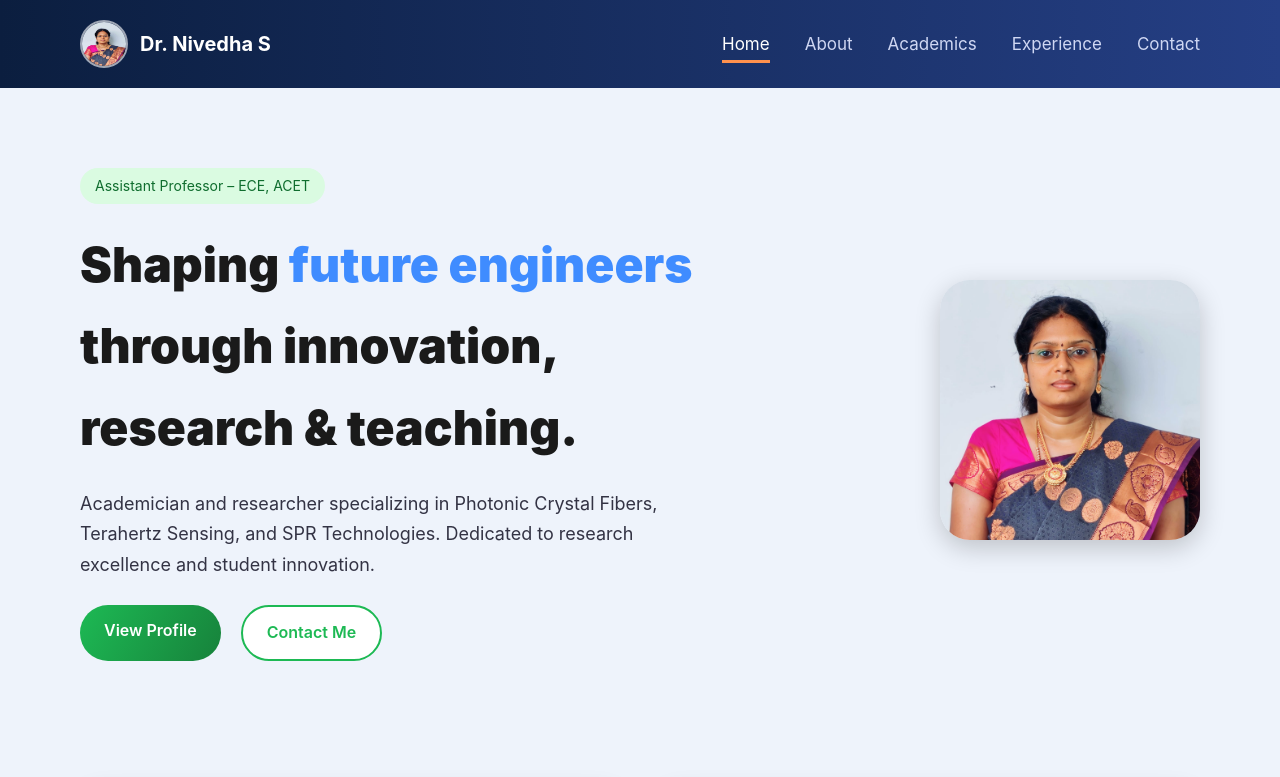
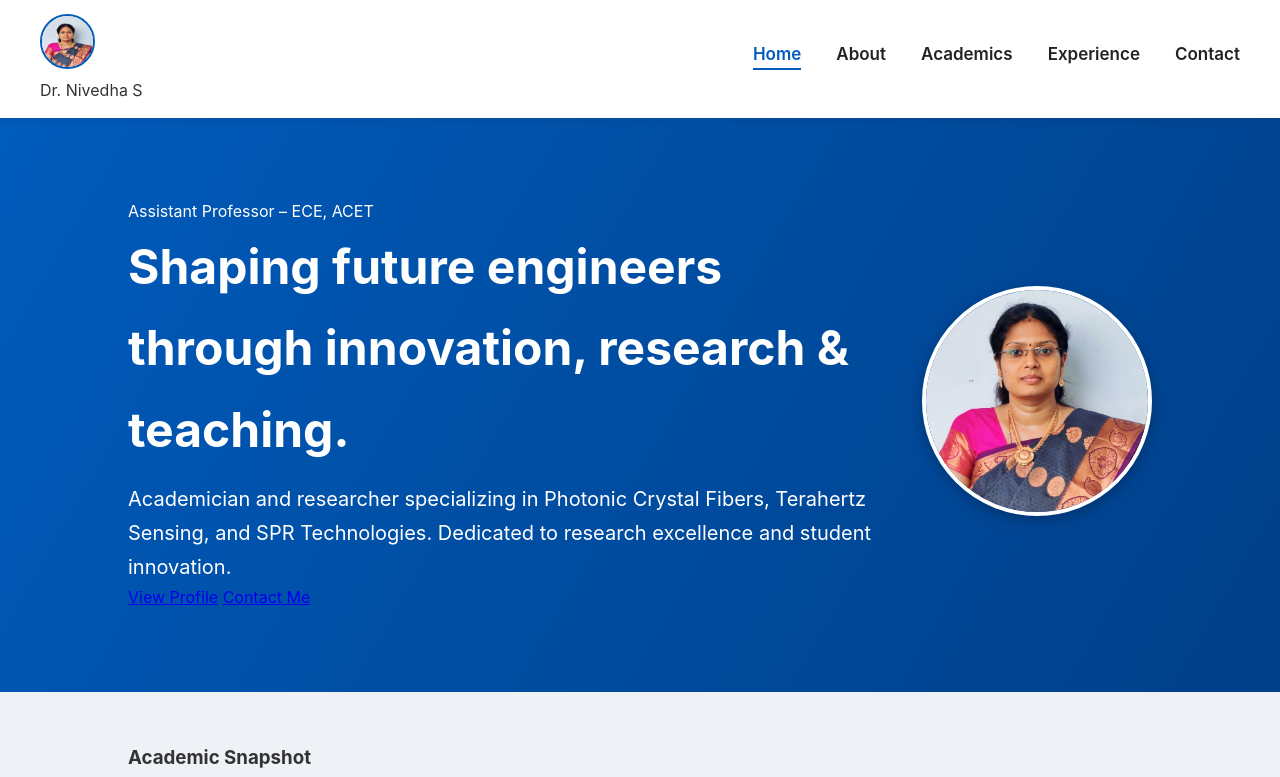
Before and after one commit to nivedha-ks/nivedha-portfolio, a plain HTML site: page index.html in a window 1280 px wide. Shown: the top 777 px of the page. Drawn offline with Linux system fonts and the light colour scheme.

Commit message:
Update style.css

```diff
--- a/style.css
+++ b/style.css
@@ -1,50 +1,39 @@
-/* ----------------------------------------------------------
-   GLOBAL STYLE
----------------------------------------------------------- */
+/* ---------------------------------------------------------
+   GLOBAL STYLE – Professional Academic Portfolio
+--------------------------------------------------------- */
 * {
     margin: 0;
     padding: 0;
     box-sizing: border-box;
-    font-family: "Inter", "Segoe UI", sans-serif;
+    font-family: "Inter", "Segoe UI", Arial, sans-serif;
 }
 
 body {
-    background: #eef3fb;
-    color: #1a1a1a;
+    background: #eef1f5;
+    color: #333;
     line-height: 1.7;
 }
 
-/* ----------------------------------------------------------
-   NAVIGATION BAR
----------------------------------------------------------- */
+/* ---------------------------------------------------------
+   NAVIGATION
+--------------------------------------------------------- */
 nav {
-    background: linear-gradient(90deg, #0b1e3f, #253f85);
-    padding: 20px 80px;
+    background: #ffffff;
+    padding: 14px 40px;
     display: flex;
     justify-content: space-between;
     align-items: center;
-    color: white;
+    box-shadow: 0 2px 8px rgba(0,0,0,0.08);
     position: sticky;
     top: 0;
-    z-index: 200;
-}
-
-nav .logo-area {
-    display: flex;
-    align-items: center;
+    z-index: 100;
 }
 
 nav img {
-    height: 48px;
-    width: 48px;
+    height: 55px;
+    width: 55px;
     border-radius: 50%;
-    margin-right: 12px;
-    border: 2px solid #ffffff99;
-}
-
-nav .name {
-    font-size: 20px;
-    font-weight: 700;
+    border: 2px solid #005bbb;
 }
 
 nav ul {
@@ -55,151 +44,137 @@ nav ul {
 
 nav ul li a {
     text-decoration: none;
-    color: #cfd7f3;
     font-size: 17px;
+    color: #222;
+    font-weight: 600;
     transition: 0.3s;
 }
 
 nav ul li a:hover,
 nav ul li a.active {
-    color: white;
-    padding-bottom: 6px;
-    border-bottom: 3px solid #ff914d;
+    color: #005bbb;
+    border-bottom: 2px solid #005bbb;
+    padding-bottom: 4px;
 }
 
-/* ----------------------------------------------------------
+/* ---------------------------------------------------------
    HERO SECTION
----------------------------------------------------------- */
+--------------------------------------------------------- */
 .hero {
-    padding: 80px;
     display: flex;
     justify-content: space-between;
     align-items: center;
+    padding: 80px 10%;
+    background: linear-gradient(120deg, #005bbb, #003f88);
+    color: white;
 }
 
-.hero-left {
-    width: 55%;
+.hero-left h1 {
+    font-size: 48px;
+    font-weight: 700;
 }
 
-.hero-left .badge {
-    background: #dafbe1;
-    color: #0f6d2e;
-    padding: 6px 15px;
-    width: fit-content;
-    border-radius: 20px;
-    font-size: 14px;
-    margin-bottom: 20px;
-}
-
-.hero h1 {
-    font-size: 48px;
-    font-weight: 900;
-}
-
-.hero h1 span {
-    color: #3f8cff;
-}
-
-.hero p {
-    margin-top: 20px;
-    font-size: 18px;
-    color: #334;
+.hero-left p {
+    margin-top: 12px;
+    font-size: 20px;
 }
 
 .hero-right img {
-    width: 260px;
-    height: 260px;
-    border-radius: 30px;
+    width: 230px;
+    height: 230px;
     object-fit: cover;
-    box-shadow: 0 8px 26px rgba(0,0,0,0.2);
+    border-radius: 50%;
+    border: 4px solid #ffffff;
+    box-shadow: 0 4px 14px rgba(0,0,0,0.25);
 }
 
-/* ----------------------------------------------------------
-   BUTTONS
----------------------------------------------------------- */
-.btn-row {
-    display: flex;
-    gap: 20px;
-    margin-top: 25px;
+/* ---------------------------------------------------------
+   PAGE HEADERS (About, Publications, Projects, Contact)
+--------------------------------------------------------- */
+header {
+    padding: 60px 10%;
+    text-align: center;
+    background: linear-gradient(120deg, #003f88, #005bbb);
+    color: white;
 }
 
-.btn {
-    padding: 12px 24px;
-    border-radius: 30px;
-    font-weight: 600;
-    text-decoration: none;
-    color: white;
-    background: linear-gradient(120deg, #1db954, #17823b);
+header h1 {
+    font-size: 42px;
+}
+
+/* ---------------------------------------------------------
+   CONTENT WRAPPER
+--------------------------------------------------------- */
+.container {
+    padding: 50px 10%;
+}
+
+.section {
+    background: #ffffff;
+    padding: 35px;
+    margin-bottom: 30px;
+    border-radius: 12px;
+    box-shadow: 0 4px 18px rgba(0,0,0,0.06);
     transition: 0.3s;
 }
 
-.btn-outline {
-    border: 2px solid #1db954;
-    background: white;
-    color: #1db954;
+.section:hover {
+    transform: translateY(-3px);
+    box-shadow: 0 6px 22px rgba(0,0,0,0.1);
 }
 
-.btn:hover {
-    transform: scale(1.05);
-    opacity: 0.9;
+.section h2 {
+    margin-bottom: 20px;
+    font-size: 26px;
+    font-weight: 700;
+    color: #003f88;
+    border-left: 4px solid #005bbb;
+    padding-left: 12px;
 }
 
-.btn-outline:hover {
-    background: #1db954;
-    color: white;
+/* LISTS */
+ul {
+    margin-left: 25px;
+    padding-left: 5px;
+}
+ul li {
+    margin-bottom: 10px;
+    font-size: 16.5px;
 }
 
-/* ----------------------------------------------------------
-   CONTENT CARDS
----------------------------------------------------------- */
-.container {
-    padding: 40px 80px;
+/* CONTACT INFO */
+.contact-info p {
+    font-size: 18px;
+    margin-bottom: 10px;
 }
 
-.grid {
-    display: grid;
-    grid-template-columns: 1fr 1fr;
-    gap: 35px;
+/* ---------------------------------------------------------
+   FOOTER
+--------------------------------------------------------- */
+footer {
+    text-align: center;
+    padding: 25px;
+    margin-top: 40px;
+    background: #003f88;
+    color: white;
+    font-size: 15px;
+    letter-spacing: 0.8px;
 }
 
-.card {
-    background: #0b1e3f;
-    color: white;
-    padding: 25px;
-    border-radius: 22px;
-    box-shadow: 0 10px 22px rgba(0,0,0,0.15);
-    border: 1px solid #445d95;
-}
-
-.card h3 {
-    font-size: 20px;
-    margin-bottom: 15px;
-    font-weight: 700;
-}
-
-/* ----------------------------------------------------------
-   FOOTER
----------------------------------------------------------- */
-footer {
-    background: #0b1e3f;
-    color: white;
-    padding: 30px;
-    text-align: center;
-    margin-top: 40px;
-}
-
-/* ----------------------------------------------------------
-   RESPONSIVE
----------------------------------------------------------- */
+/* ---------------------------------------------------------
+   RESPONSIVE DESIGN
+--------------------------------------------------------- */
 @media (max-width: 900px) {
     .hero {
         flex-direction: column;
         text-align: center;
     }
-    .hero-left, .hero-right {
-        width: 100%;
+
+    .hero-right img {
+        margin-top: 25px;
     }
-    .grid {
-        grid-template-columns: 1fr;
+
+    nav ul {
+        gap: 20px;
     }
 }
```
